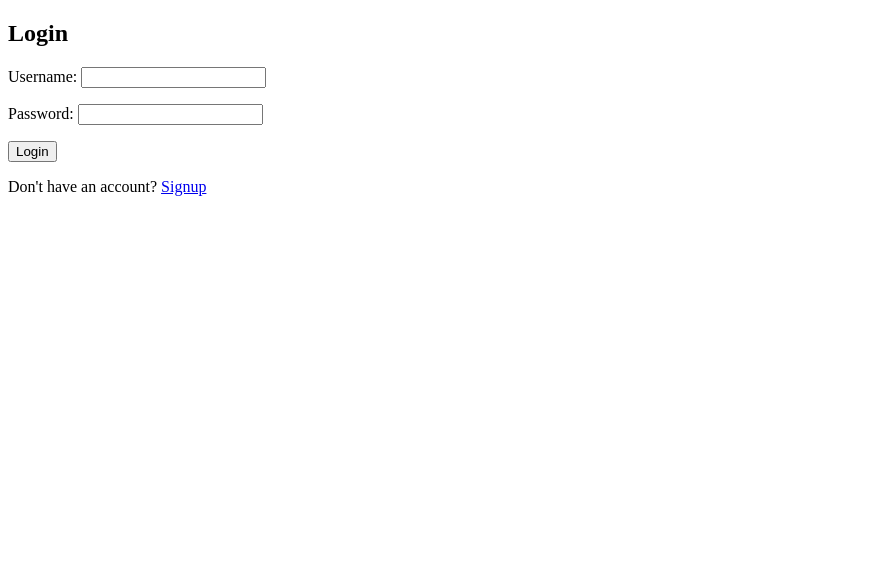
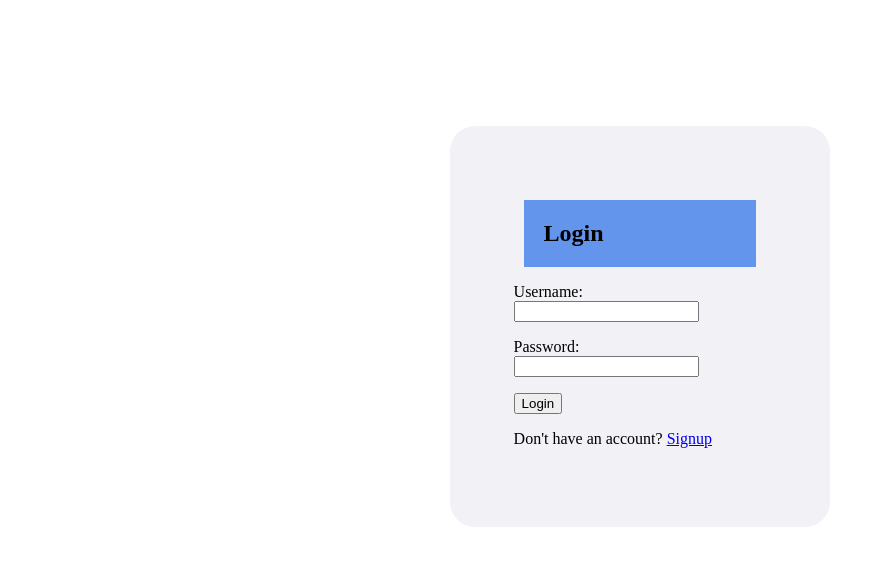
Before and after one commit to Gnaneswar22/policeweb, a Django app: page /accounts/login/ in a window 1280 px wide. Shown: the top 566 px of the page, without its empty margins (0-885 px from the left). Run offline with Django 5.2, Linux system fonts and the light colour scheme.

Commit message:
Update login.html

```diff
--- a/djangologin/accounts/templates/login.html
+++ b/djangologin/accounts/templates/login.html
@@ -5,14 +5,34 @@
 <head>
     <meta charset="UTF-8">
 <title>Login</title>
+<style>
+    .head{
+        margin: 10px;
+       padding: 20px;
+        background-color: cornflowerblue ;
+    }
+    .log{
+        padding: 5%;
+        background-color: rgb(242, 241, 246);
+        align-content: center;
+        width: 20%;
+        border-radius: 25px;
+        justify-content: center;
+        margin-left: 35%;
+        margin-top: 10%;
+        border-color: black;
+    }
+</style>
 </head>
 <body>
-    <h2>Login</h2>
+<div class="log">
+<h2 class="head">Login</h2>
 <form method="post">
     {% csrf_token %}
     {{ form.as_p }}
     <button type="submit">Login</button>
 </form>
 <p>Don't have an account? <a href="{% url 'signup' %}">Signup</a></p>
+</div>
 </body>
 </html>
```
Lines whose indentation alone changed are shown as unchanged.
